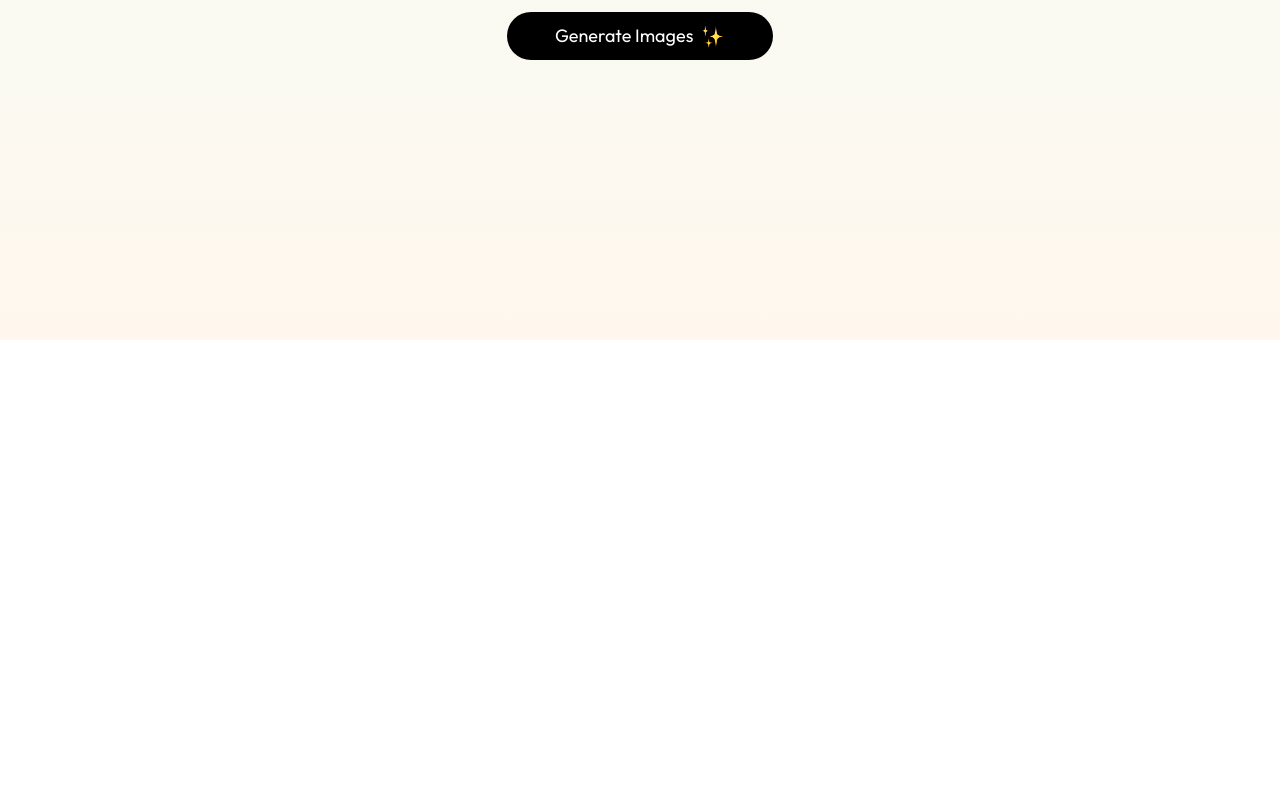
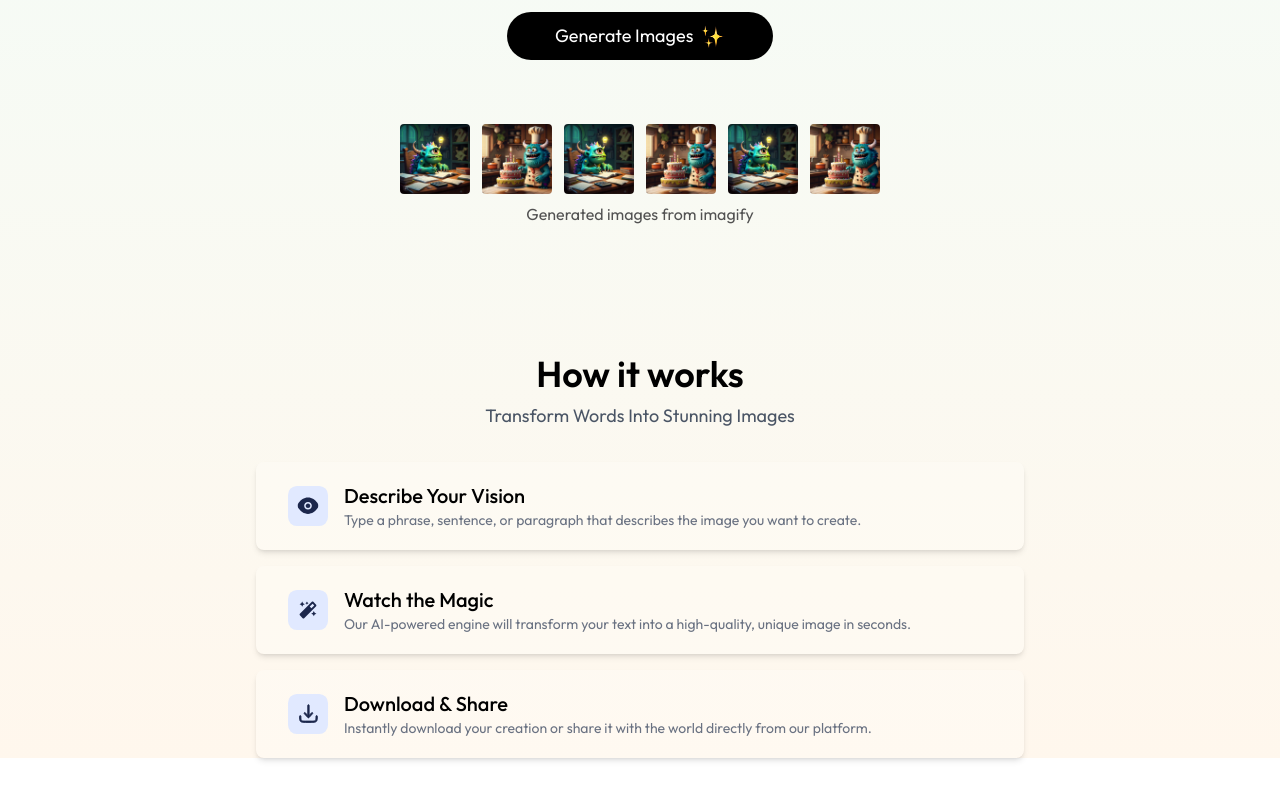
Before and after one commit to R-Bhandari/Imagify, a React (Vite) app in the folder client/: page / in a window 1280 px wide. Shown: the part 460-1260 px from the top of the page. Before the commit the page ends 800 px from the top, so only its background shows below. Built offline with nearby package versions, Linux system fonts and the light colour scheme.

Commit message:
updated header component, designed steps component, initialised description component.

```diff
--- a/client/src/components/Header.jsx
+++ b/client/src/components/Header.jsx
@@ -17,6 +17,13 @@
             Generate Images
             <img className='h-6' src={assets.star_group} alt="star_group" />
         </button>
+        <div className='flex flex-wrap justify-center mt-16 gap-3'>
+          {Array(6).fill('').map((items, index)=>(
+            <img className='rounded hover:scale-105 transition-all duration-300 cursor-pointer max-sm:w-10' src={index % 2== 0? assets.sample_img_2 : assets.sample_img_1}
+            alt='' key={index} width={70}/>
+          ))}
+        </div>
+        <p className='mt-2 text-neutral-600'>Generated images from imagify</p>
     </div>
   )
 }
--- /dev/null
+++ b/client/src/components/Steps.jsx
@@ -0,0 +1,25 @@
+import React from 'react'
+import { stepsData } from '../assets/assets'
+
+const Steps = () => {
+  return (
+    <div className='flex flex-col items-center justify-center my-32'>
+        <h1 className='text-3xl sm:text-4xl font-semibold mb-2'>How it works</h1>
+        <p className='text-lg text-gray-600 mb-8'>Transform Words Into Stunning Images</p>
+        <div className='space-y-4 w-full max-w-3xl text-sm'>
+            {stepsData.map((item,index)=>(
+                <div key={index}
+                className='flex items-center gap-4 p-5 px-8 bg-white/20 shadow-md border-cursor-pointer hover:scale-[1.02 transition-all duration-300] rounded-lg'>
+                    <img width={40} src={item.icon} alt="" />
+                    <div>
+                        <h2 className='text-xl font-medium'>{item.title}</h2>
+                        <p className='text-gray-500'>{item.description}</p>
+                    </div>
+                </div>
+            ))}
+        </div>
+    </div>
+  )
+}
+
+export default Steps
--- /dev/null
+++ b/client/src/components/description.jsx
@@ -0,0 +1,11 @@
+import React from 'react'
+
+const description = () => {
+  return (
+    <div>
+        <h1>Create AI Images</h1>
+    </div>
+  )
+}
+
+export default description
--- a/client/src/pages/Home.jsx
+++ b/client/src/pages/Home.jsx
@@ -1,11 +1,13 @@
 // import React from 'react'
 
 import Header from "../components/Header"
+import Steps from "../components/Steps"
 
 const Home = () => {
   return (
     <div>
-      <Header />
+      <Header/>
+      <Steps/>
     </div>
   )
 }
```
